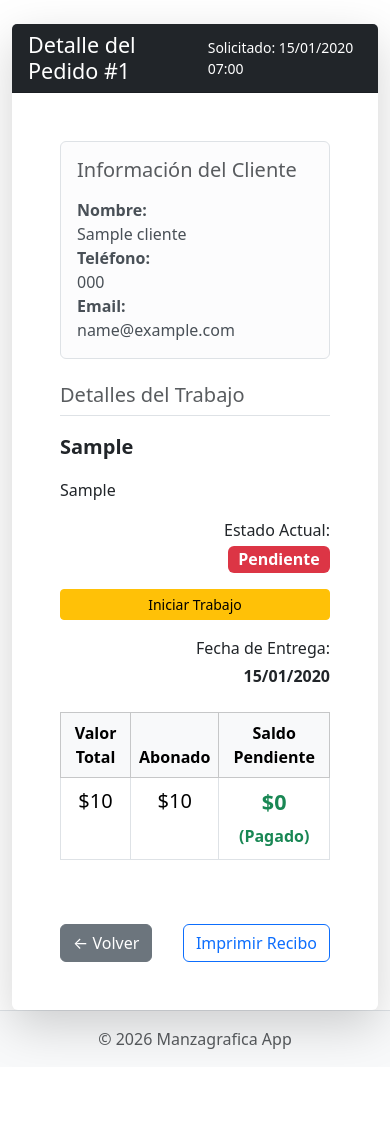
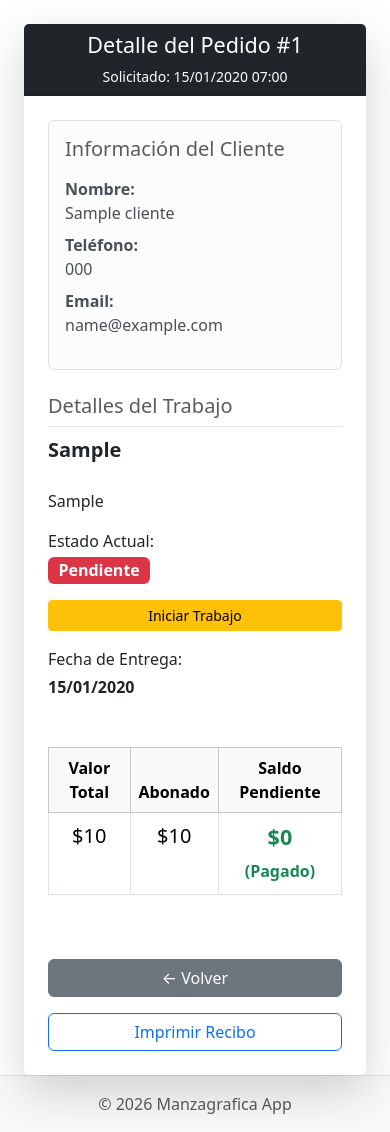
Before and after one commit to ffelipecuevasc/ManzagraficaPedidosApp, a Django app: page /1/ in a window 390 px wide. Shown: the part 56-1188 px from the top of the page. Before the commit the page ends 1108 px from the top, so only its background shows below. Run offline with Django 5.2, Linux system fonts and the light colour scheme; a user stored in the database is signed in; tables that the repository leaves empty hold one stand-in row (values such as "Sample post").

Commit message:
Refactorización: Diseño responsivo completo (Mobile First)

```diff
--- a/pedidos/templates/pedidos/base.html
+++ b/pedidos/templates/pedidos/base.html
@@ -18,6 +18,9 @@
             </button>
             <div class="collapse navbar-collapse" id="navbarNav">
                 <ul class="navbar-nav me-auto mb-2 mb-lg-0">
+                    <li class="nav-item">
+                        <a class="nav-link" href="{% url 'dashboard' %}">Inicio</a>
+                    </li>
                     <li class="nav-item">
                         <a class="nav-link" href="{% url 'lista_clientes' %}">Clientes</a>
                     </li>
--- a/pedidos/templates/pedidos/pedido_detail.html
+++ b/pedidos/templates/pedidos/pedido_detail.html
@@ -4,43 +4,44 @@
 {% block title %}Pedido #{{ pedido.id }} - Manzagrafica{% endblock %}
 
 {% block content %}
+<div class="container">
     <div class="row justify-content-center">
-    <div class="col-md-8">
+        <div class="col-12">
             <div class="card shadow-lg border-0">
-            <div class="card-header bg-dark text-white d-flex justify-content-between align-items-center">
+                <div class="card-header bg-dark text-white d-flex flex-column flex-md-row justify-content-between align-items-center">
                     <h4 class="mb-0">Detalle del Pedido #{{ pedido.id }}</h4>
-                <small>Solicitado: {{ pedido.fecha_solicitud|date:"d/m/Y H:i" }}</small>
+                    <small class="mt-2 mt-md-0">Solicitado: {{ pedido.fecha_solicitud|date:"d/m/Y H:i" }}</small>
                 </div>
-            <div class="card-body p-5">
+                <div class="card-body p-4 p-md-5">
 
-                <!-- Datos Cliente -->
-                <div class="alert alert-light border mb-4">
+                    <div class="row g-4">
+                        <!-- Columna Izquierda: Datos Cliente -->
+                        <div class="col-12 col-md-6">
+                            <div class="alert alert-light border h-100">
                                 <h5 class="alert-heading text-muted mb-3">Información del Cliente</h5>
-                    <div class="row">
-                        <div class="col-md-4">
+                                <div class="mb-2">
                                     <strong>Nombre:</strong><br>
                                     {{ pedido.cliente.nombre }}
                                 </div>
-                        <div class="col-md-4">
+                                <div class="mb-2">
                                     <strong>Teléfono:</strong><br>
                                     {{ pedido.cliente.telefono }}
                                 </div>
-                        <div class="col-md-4">
+                                <div>
                                     <strong>Email:</strong><br>
                                     {{ pedido.cliente.email|default:"No registrado" }}
                                 </div>
                             </div>
                         </div>
 
-                <!-- Detalles del Pedido -->
-                <div class="mb-4">
+                        <!-- Columna Derecha: Detalles y Estado -->
+                        <div class="col-12 col-md-6">
+                            <div class="h-100">
                                 <h5 class="text-muted border-bottom pb-2">Detalles del Trabajo</h5>
-                    <div class="row mt-3">
-                        <div class="col-md-8">
-                            <p class="lead fw-bold">{{ pedido.resumen_pedido }}</p>
-                            <p class="text-muted">{{ pedido.detalles_pedido|linebreaks }}</p>
-                        </div>
-                        <div class="col-md-4 text-end">
+                                <p class="lead fw-bold mb-2">{{ pedido.resumen_pedido }}</p>
+                                <p class="text-muted mb-4">{{ pedido.detalles_pedido|linebreaks }}</p>
+
+                                <div class="d-flex flex-column align-items-start">
                                     <p class="mb-1">Estado Actual:</p>
                                     {% if pedido.estado == 'PENDIENTE' %}
                                         <span class="badge bg-danger fs-6">Pendiente</span>
@@ -52,7 +53,7 @@
                                         <span class="badge bg-secondary fs-6">{{ pedido.estado }}</span>
                                     {% endif %}
 
-                            <div class="mt-3">
+                                    <div class="mt-3 w-100">
                                         {% if pedido.estado == 'PENDIENTE' %}
                                             <a href="{% url 'cambiar_estado' pedido.id 'EN_PROCESO' %}" class="btn btn-warning btn-sm w-100">
                                                 Iniciar Trabajo
@@ -74,9 +75,10 @@
                                 </div>
                             </div>
                         </div>
+                    </div>
 
                     <!-- Zona de Dinero -->
-                <div class="table-responsive mt-4">
+                    <div class="table-responsive mt-5">
                         <table class="table table-bordered">
                             <thead class="table-light">
                                 <tr>
@@ -101,8 +103,8 @@
                     </div>
 
                     <!-- Botones de Acción -->
-                <div class="d-flex justify-content-between mt-5 no-print">
-                    <a href="{% url 'dashboard' %}" class="btn btn-secondary">
+                    <div class="d-flex flex-column flex-md-row justify-content-between mt-5 no-print">
+                        <a href="{% url 'dashboard' %}" class="btn btn-secondary mb-3 mb-md-0">
                             &larr; Volver
                         </a>
                         <button onclick="window.print()" class="btn btn-outline-primary">
@@ -110,6 +112,7 @@
                         </button>
                     </div>
 
+                </div>
             </div>
         </div>
     </div>
```
Also changed, not shown: pedidos/templates/pedidos/dashboard.html (+15 -10 lines). Lines whose indentation alone changed are shown as unchanged.
